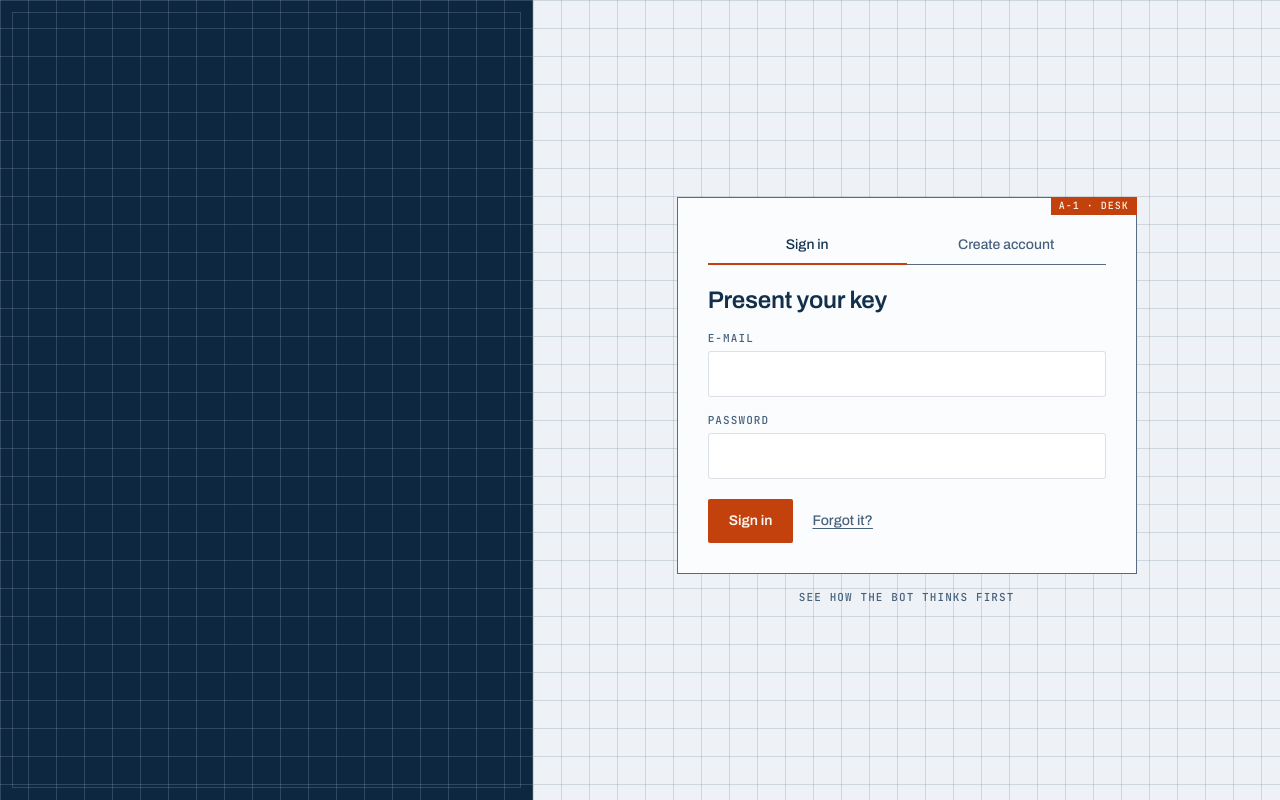
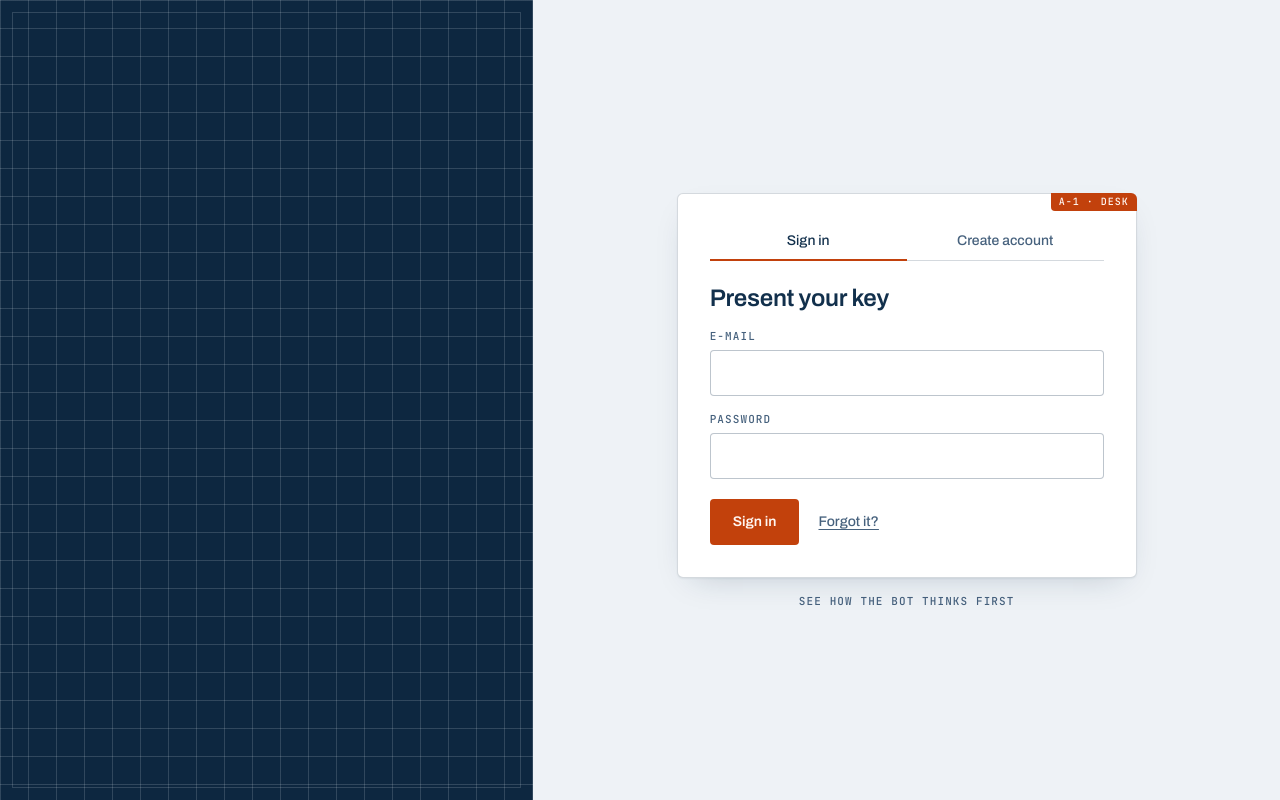
Before and after one commit to ankush-raj26/multi-rag, a FastAPI app: page /auth in a window 1280 px wide. Run offline with FastAPI, Linux system fonts and the light colour scheme; parts of the project's set-up code (start-up, migrations or seed data) failed here and were passed over.

Commit message:
ui(auth): replace the lock with a self-drawing signature; crisp fields; plain paper desk; no-JS panel fallback
- left plate: one continuous signature stroke drawn by a CSS animation on load, a line to sign on with
  eight ticks that fill as the password grows ("signed" at 8+)
- fields: white boxes with a visible border, accent focus ring, mono label above
- desk: plain paper (no grid), card with a soft lift; tab underline placed instantly on load, slides afterwards
- panels show without JavaScript based on the server-chosen mode

Co-Authored-By: Claude Fable 5.1 <noreply@anthropic.com>

```diff
--- a/static/auth/auth.css
+++ b/static/auth/auth.css
@@ -71,17 +74,18 @@ button, input { font: inherit; color: inherit; }
   position: relative; display: flex; flex-direction: column; align-items: center; justify-content: center; gap: 18px;
   padding: clamp(28px, 6vh, 64px) clamp(24px, 5vw, 72px);
   color: var(--pink);
-  background:
-    linear-gradient(var(--pline-faint) 1px, transparent 1px) 0 0 / var(--grid) var(--grid),
-    linear-gradient(90deg, var(--pline-faint) 1px, transparent 1px) 0 0 / var(--grid) var(--grid),
-    var(--paper);
+  background: var(--paper);
 }
-.desk-card { width: min(100%, 460px); background: var(--paper-card); border: 1px solid var(--pline); padding: 28px 30px 30px; position: relative; }
+.desk-card {
+  width: min(100%, 460px); background: #fff; border: 1px solid color-mix(in oklab, var(--pink) 18%, transparent);
+  border-radius: 6px; padding: 28px 32px 32px; position: relative;
+  box-shadow: 0 1px 2px rgb(18 48 76 / .06), 0 12px 32px -16px rgb(18 48 76 / .25);
+}
 .desk-card::before {
-  content: "A-1 · DESK"; position: absolute; top: -1px; right: -1px; padding: 4px 8px;
+  content: "A-1 · DESK"; position: absolute; top: -1px; right: -1px; padding: 4px 8px; border-radius: 0 6px 0 4px;
   font: 500 10px/1 var(--mono); letter-spacing: .1em; color: #FFF5F0; background: var(--accent-paper);
 }
-.desk-tabs { position: relative; display: flex; border-bottom: 1px solid var(--pline); margin-bottom: 22px; }
+.desk-tabs { position: relative; display: flex; border-bottom: 1px solid color-mix(in oklab, var(--pink) 18%, transparent); margin-bottom: 24px; }
 .desk-tab { flex: 1; padding: 12px 0; border: 0; background: none; font: 500 14px/1 var(--display); color: var(--pink-soft); cursor: pointer; transition: color 140ms var(--ease); }
 .desk-tab[aria-selected="true"] { color: var(--pink); }
 .desk-ink { position: absolute; left: 0; bottom: -1px; height: 2px; width: 50%; background: var(--accent-paper); will-change: transform, width; }
@@ -90,18 +94,23 @@ body[data-mode="verify"] .desk-tabs, body[data-mode="reset"] .desk-tabs { displa
 .panels { position: relative; }
 .panel { display: none; flex-direction: column; gap: 18px; }
 .panel.is-on { display: flex; }
+/* without JavaScript the server-chosen panel still shows */
+body:not(.js)[data-mode="signin"] .panel[data-panel="signin"], body:not(.js)[data-mode="sent"] .panel[data-panel="signin"],
+body:not(.js)[data-mode="signup"] .panel[data-panel="signup"], body:not(.js)[data-mode="forgot"] .panel[data-panel="forgot"],
+body:not(.js)[data-mode="verify"] .panel[data-panel="verify"], body:not(.js)[data-mode="reset"] .panel[data-panel="reset"] { display: flex; }
 .panel-title { margin: 0; font: 600 24px/1.15 var(--display); letter-spacing: -0.01em; }
 
-/* fields: quiet boxes, label above */
-.field { display: flex; flex-direction: column; gap: 7px; }
+/* fields: crisp boxes, label above */
+.field { display: flex; flex-direction: column; gap: 8px; }
 .field span { font: 500 11px/1 var(--mono); letter-spacing: .1em; text-transform: uppercase; color: var(--pink-soft); }
 .field input {
-  width: 100%; height: 46px; padding: 0 14px; border: 1px solid var(--pline-faint); border-radius: 3px;
+  width: 100%; height: 46px; padding: 0 14px; border: 1.5px solid color-mix(in oklab, var(--pink) 28%, transparent); border-radius: 4px;
   background: #fff; color: var(--pink); font-size: 15px; min-width: 0;
   transition: border-color 140ms var(--ease), box-shadow 140ms var(--ease);
 }
-.field input:hover { border-color: color-mix(in oklab, var(--pink) 32%, transparent); }
-.field input:focus { outline: 0; border-color: var(--accent-paper); box-shadow: 0 0 0 3px color-mix(in oklab, var(--accent-paper) 18%, transparent); }
+.field input:hover { border-color: color-mix(in oklab, var(--pink) 50%, transparent); }
+.field input:focus { outline: 0; border-color: var(--accent-paper); box-shadow: 0 0 0 4px color-mix(in oklab, var(--accent-paper) 14%, transparent); }
+.field input::placeholder { color: color-mix(in oklab, var(--pink-soft) 60%, transparent); }
 .field--code input { font: 600 26px/1 var(--mono); letter-spacing: .4em; text-align: center; height: 56px; }
 .field-hint { margin: -6px 0 0; font-size: 14px; color: var(--pink-soft); max-width: 44ch; }
 
@@ -111,7 +120,7 @@ body[data-mode="verify"] .desk-tabs, body[data-mode="reset"] .desk-tabs { displa
   border: 1px solid var(--pline); border-radius: 2px; background: transparent; color: inherit; font: 500 14px/1 var(--display);
   cursor: pointer; overflow: hidden; transition: transform 120ms var(--ease), border-color 140ms var(--ease);
 }
-.kbtn--primary { background: var(--accent-paper); color: #FFF5F0; border-color: transparent; font-weight: 600; }
+.kbtn--primary { background: var(--accent-paper); color: #FFF5F0; border-color: transparent; font-weight: 600; border-radius: 4px; min-height: 46px; padding: 0 22px; }
 .kbtn--primary::before { content: ""; position: absolute; inset: 0; background: color-mix(in oklab, var(--accent-paper) 80%, #000); transform: translateX(-101%); transition: transform 320ms var(--ease); }
 .kbtn--primary:hover::before { transform: translateX(0); }
 .kbtn--primary > span { position: relative; }
--- a/static/auth/auth.js
+++ b/static/auth/auth.js
@@ -9,6 +9,7 @@
   const reduced = matchMedia("(prefers-reduced-motion: reduce)").matches;
   const animate = (el, keys, opts) => (M && !reduced && el ? M.animate(el, keys, opts) : null);
   body.classList.add("js");
+  if (reduced) body.classList.add("reduced");
 
   const errorBox = $("#desk-error"), noteBox = $("#desk-note");
   const hide = (el) => { if (el) el.hidden = true; };
@@ -25,13 +26,16 @@
   // ---- panels + the sliding tab ink ---------------------------------------
   const PANELS = ["signin", "signup", "forgot", "verify", "reset"];
   const ink = $("#desk-ink");
+  let inkPlaced = false;
   function moveInk(mode) {
     const tab = $(`.desk-tab[data-go="${mode}"]`);
     if (!ink) return;
     if (!tab) { ink.style.opacity = 0; return; }
     ink.style.opacity = 1;
     const x = tab.offsetLeft, w = tab.offsetWidth;
-    if (!animate(ink, { x, width: w }, { duration: 0.35, easing: [0.22, 1, 0.36, 1] })) { ink.style.transform = `translateX(${x}px)`; ink.style.width = `${w}px`; }
+    const slide = inkPlaced && animate(ink, { x, width: w }, { duration: 0.35, easing: [0.22, 1, 0.36, 1] });
+    if (!slide) { ink.style.transform = `translateX(${x}px)`; ink.style.width = `${w}px`; }
+    inkPlaced = true;
   }
   let current = null;
   function show(mode, push = true) {
@@ -57,19 +61,19 @@
   show(initial === "sent" ? "signin" : initial, false);
   addEventListener("resize", () => moveInk(current === "forgot" ? "signin" : current));
 
-  // ---- the lock: pins settle on the shear line as the key is cut ----------
-  const PINS = $$(".pin-bar"), note = $("#lk-note"), state = $("#lock-state");
-  const SHEAR = 100, TOP = 56, N = PINS.length, MIN = 8;
+  // ---- the signature: drawn on load; the ticks fill as a password is typed -----
+  const ticks = $$(".sig-tick"), state = $("#sig-state");
+  const MIN = 8;
   function cut(n) {
-    const settled = Math.min(n, N);
-    PINS.forEach((pin, i) => {
-      // settled pins sit on the shear line; the rest float above it at their own height
-      const h = i < settled ? SHEAR - TOP - 2 : 28 + ((i * 37) % 5) * 3;
-      const y = i < settled ? TOP + 2 : TOP;
-      if (!animate(pin, { height: h, y }, { type: "spring", stiffness: 260, damping: 18, mass: 0.6 })) { pin.setAttribute("height", h); pin.setAttribute("y", y); }
+    const set = Math.min(n, ticks.length);
+    ticks.forEach((t, i) => {
+      const on = i < set;
+      if (on !== t.classList.contains("is-on")) {
+        t.classList.toggle("is-on", on);
+        if (on) animate(t, { y2: [128, 137], opacity: [0.4, 1] }, { duration: 0.3, easing: [0.22, 1, 0.36, 1] });
+      }
     });
-    if (note) note.textContent = `${settled} of ${N} pins set${n >= MIN ? " · it turns" : ""}`;
-    if (state) state.textContent = n >= MIN ? "open" : "locked";
+    if (state) state.textContent = n >= MIN ? "signed" : `${set} of ${ticks.length}`;
   }
   $$("input[data-cuts]").forEach((inp) => {
     inp.addEventListener("input", () => cut(inp.value.length));
```
Also changed, not shown: other parts of static/auth/auth.css (+13 -10 lines), templates/auth.html (+12 -17 lines).
